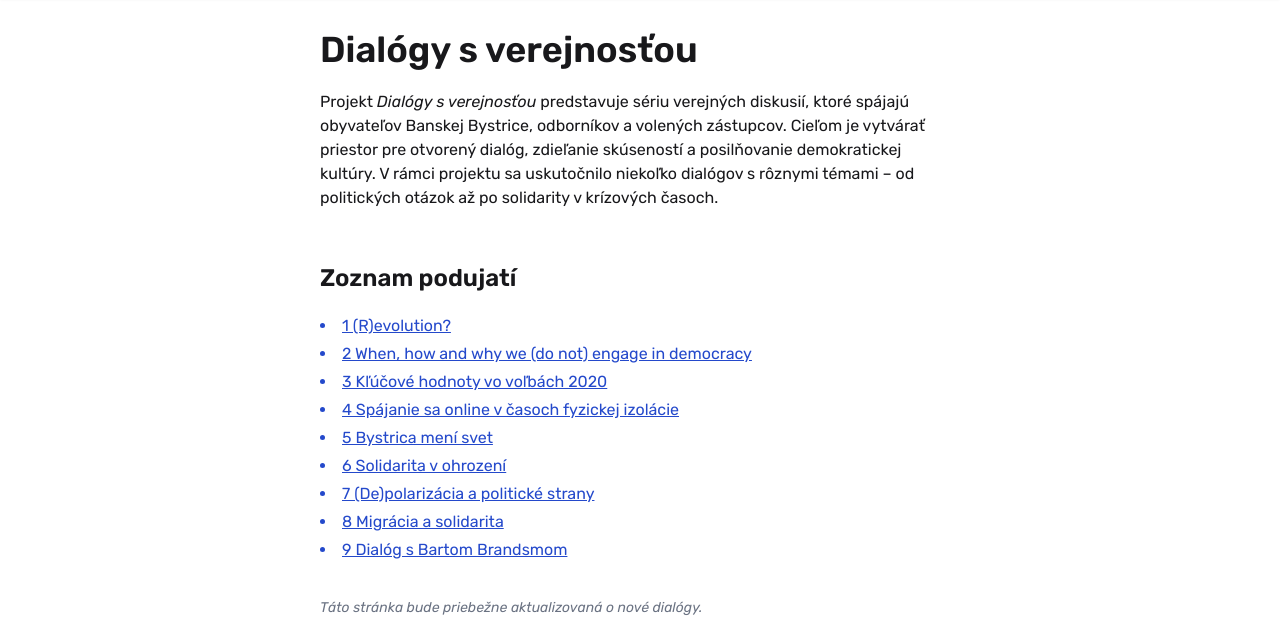
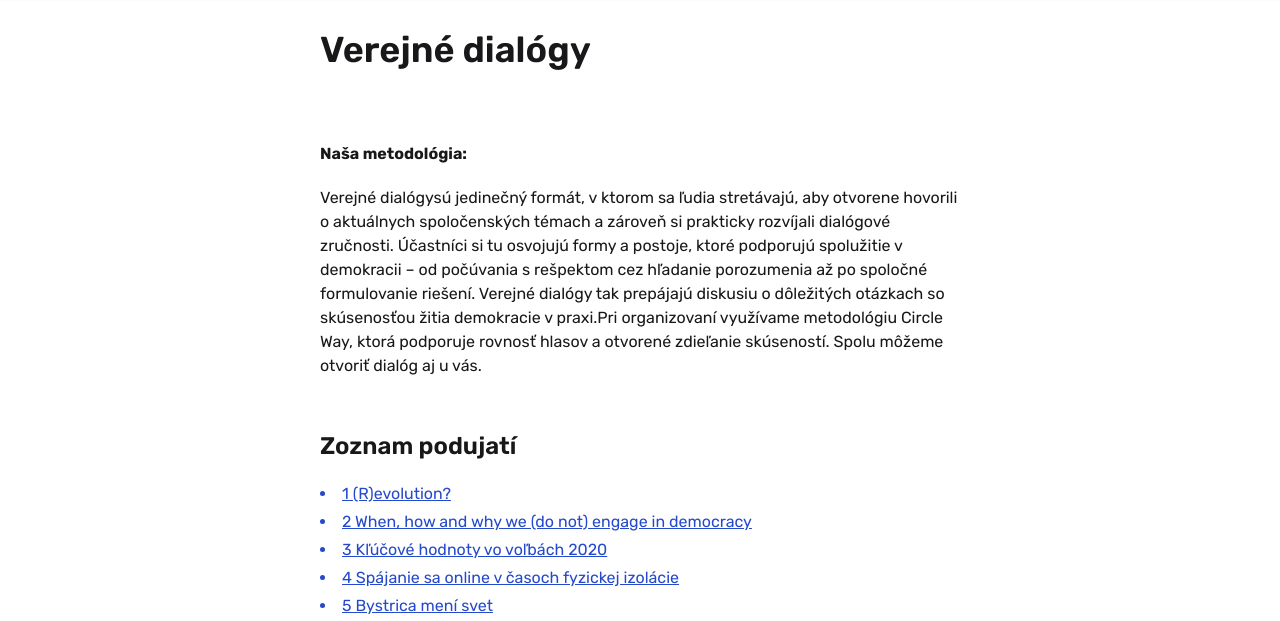
Before and after one commit to Dialogue-center/dialogue-center.github.io, an Astro site: page /projects/dialogues in a window 1280 px wide. Shown: the part 71-692 px from the top of the page. Built offline with nearby package versions, Linux system fonts and the light colour scheme; Astro itself is replaced by a stand-in of ours.

Commit message:
text changes in verejne dialogy

```diff
--- a/src/components/Projects.astro
+++ b/src/components/Projects.astro
@@ -13,8 +13,8 @@ import ProjectItem from "./ProjectItem.astro";
       link="/projects/polarization_workshops"
     />
     <ProjectItem
-      name="Dialógy s verejnosťou"
-      description=`Séria stretnutí organizovaných Dialogue Centre, kde vytvárame bezpečný priestor na otvorenú diskusiu o dôležitých spoločenských témach.`
+      name="Verejné dialógy"
+      description=`Organizujeme verejné dialógy - cvičisko pre demokratické zručnosti na aktuálne spoločenské témy`
       link="/projects/dialogues"
     />
     <ProjectItem
--- a/src/pages/projects/dialogues.astro
+++ b/src/pages/projects/dialogues.astro
@@ -8,14 +8,13 @@ import "../../styles/global.css";
 <Layout title="Dialogue centre">
   <section class="flex flex-col items-center gap-4 mb-8">
     <div class="w-fit flex flex-col gap-5 md:max-w-1/2 md:mx-2">
-      <h2 class="text-4xl font-semibold mt-8">Dialógy s verejnosťou</h2>
+      <h2 class="text-4xl font-semibold mt-8">Verejné dialógy</h2>
+      <h3 class="text-4xl font-semibold mt-8"></h3> <strong>Naša metodológia:</strong> </h4>
+      <p>
 
-      <p>
-        Projekt <em>Dialógy s verejnosťou</em> predstavuje sériu verejných diskusií,
-        ktoré spájajú obyvateľov Banskej Bystrice, odborníkov a volených zástupcov.
-        Cieľom je vytvárať priestor pre otvorený dialóg, zdieľanie skúseností a posilňovanie
-        demokratickej kultúry. V rámci projektu sa uskutočnilo niekoľko dialógov
-        s rôznymi témami – od politických otázok až po solidarity v krízových časoch.
+      Verejné dialógysú jedinečný formát, v ktorom sa ľudia stretávajú, aby otvorene hovorili o aktuálnych spoločenských témach a zároveň si prakticky rozvíjali dialógové zručnosti. Účastníci si tu osvojujú formy a postoje, ktoré podporujú spolužitie v demokracii – od počúvania s rešpektom cez hľadanie porozumenia až po spoločné formulovanie riešení. Verejné dialógy tak prepájajú diskusiu o dôležitých otázkach so skúsenosťou žitia demokracie v praxi.Pri organizovaní využívame metodológiu Circle Way, ktorá podporuje rovnosť hlasov a otvorené zdieľanie skúseností.
+ Spolu môžeme otvoriť dialóg aj u vás.
+
       </p>
 
       <h3 class="text-2xl font-semibold mt-8">Zoznam podujatí</h3>
```
